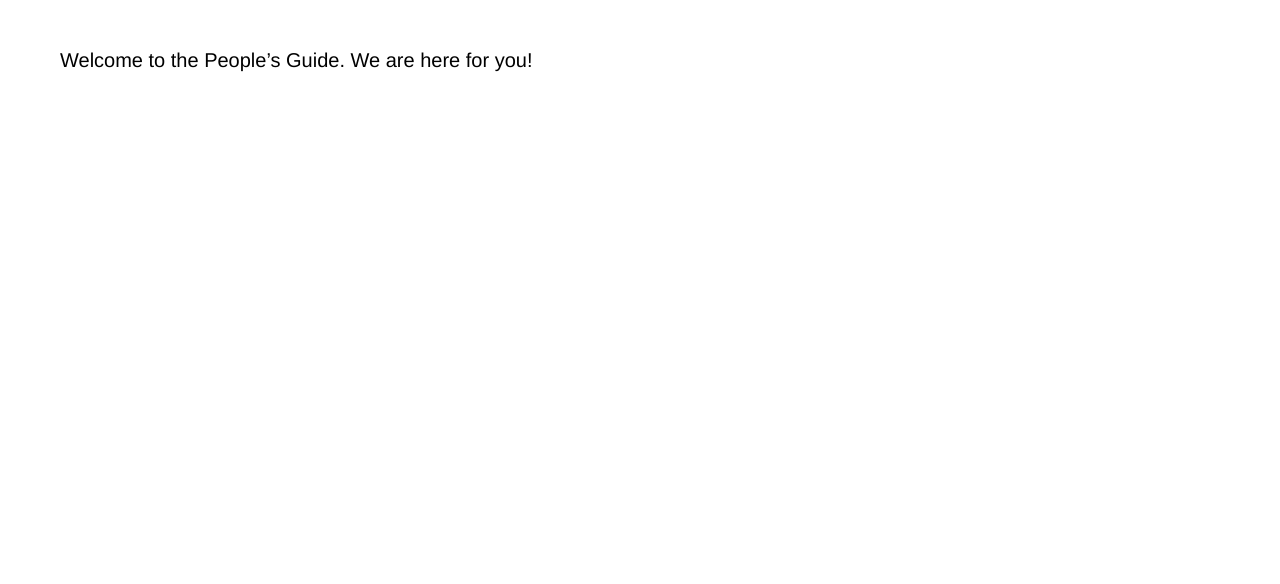
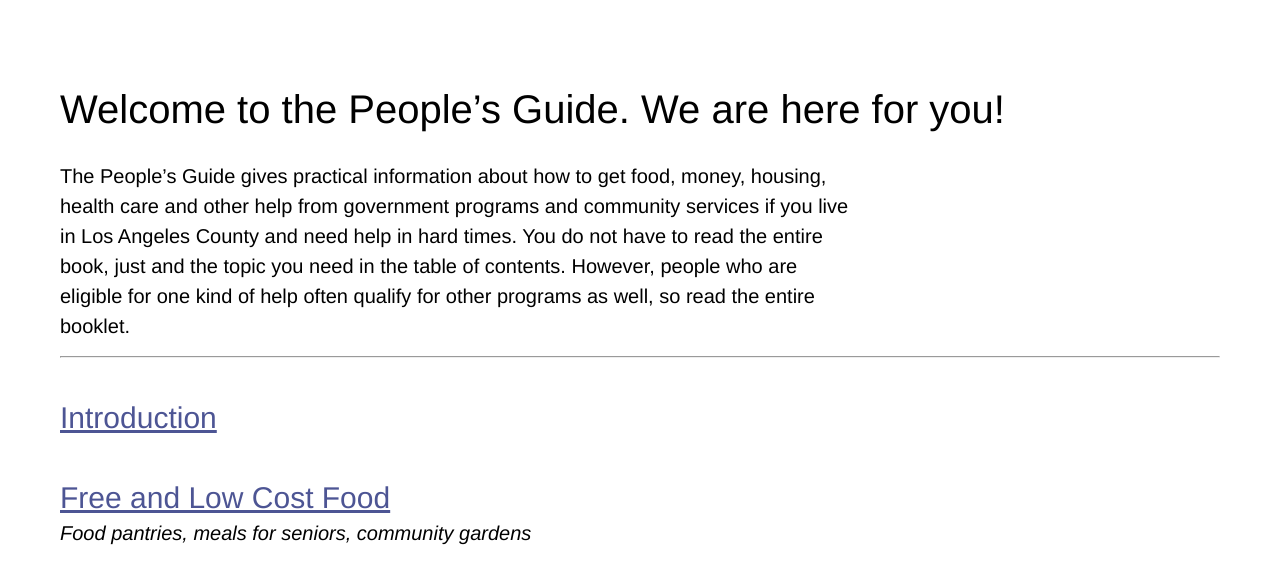
Before and after one commit to jimthoburn/peoples-guide, a Jekyll site: the page built from index.md, in a window 1280 px wide. Shown: the top 584 px of the page. Built offline with Jekyll 4.4.1, drawn with Linux system fonts in a browser that asks for light colours.

Commit message:
Styled homepage. Added introduction topic.

```diff
--- a/css/guide.css
+++ b/css/guide.css
@@ -106,6 +106,14 @@
 		font-style: italic;
 	}
 
+	.topics h2 {
+		margin-bottom: 0;
+	}
+
+	.topics p {
+		margin-top: 0;
+	}
+
 	/* Shrink images to fit the available space */
 	img {
 		max-width: 100%;
--- a/index.md
+++ b/index.md
@@ -1,5 +1,19 @@
 ---
 layout: default
+title: The People's Guide
 ---
 
-Welcome to the People's Guide. We are here for you!
+# Welcome to the People's Guide. We are here for you!
+
+The People’s Guide gives practical information about how to get food, money, housing, health care and other help from government programs and community services if you live in Los Angeles County and need help in hard times. You do not have to read the entire book, just and the topic you need in the table of contents. However, people who are eligible for one kind of help often qualify for other programs as well, so read the entire booklet.
+
+- - -
+
+<div class="topics" markdown="1">
+
+## [Introduction](topics/introduction.html)
+
+## [Free and Low Cost Food](topics/free-and-low-cost-food.html)
+*Food pantries, meals for seniors, community gardens*
+
+</div>
```
Also changed, not shown: topics/free-and-low-cost-food.md (+2 -0 lines), topics/introduction.md (added, +37 -0 lines), 5 other files.
